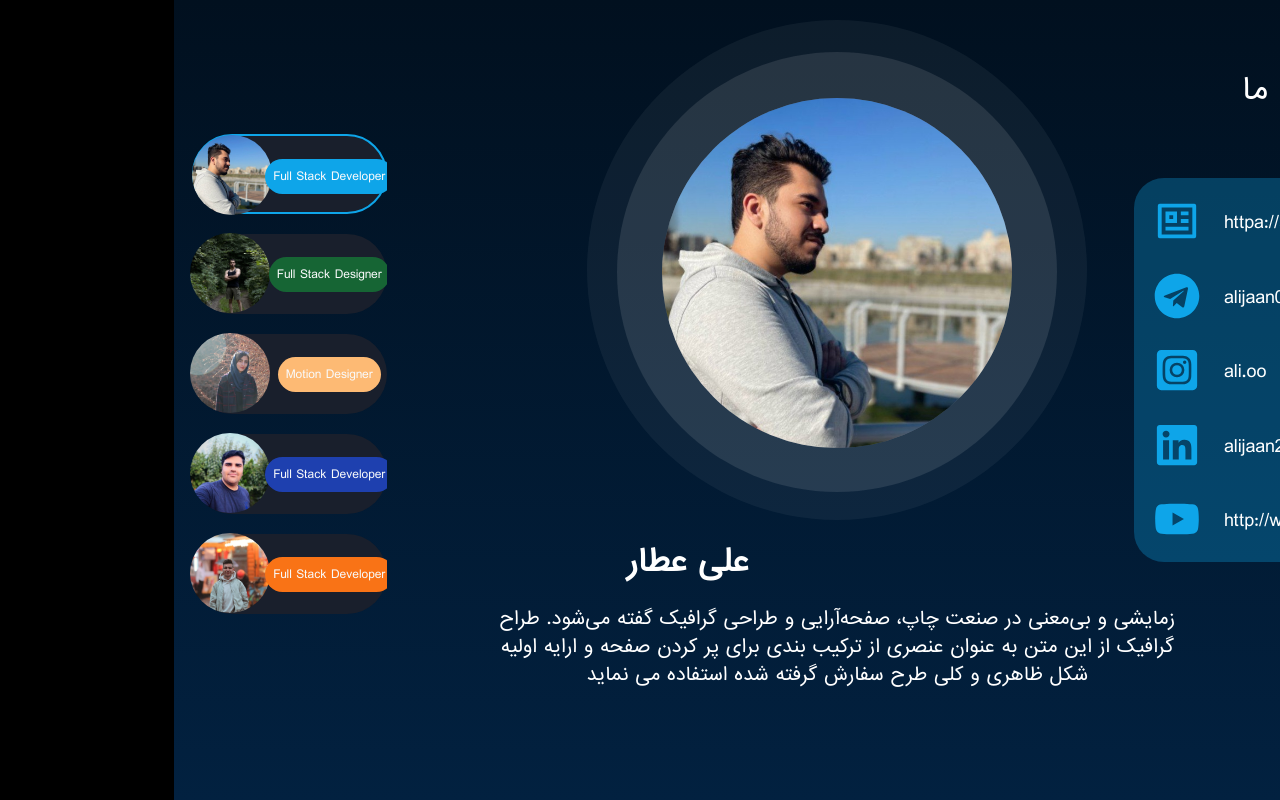
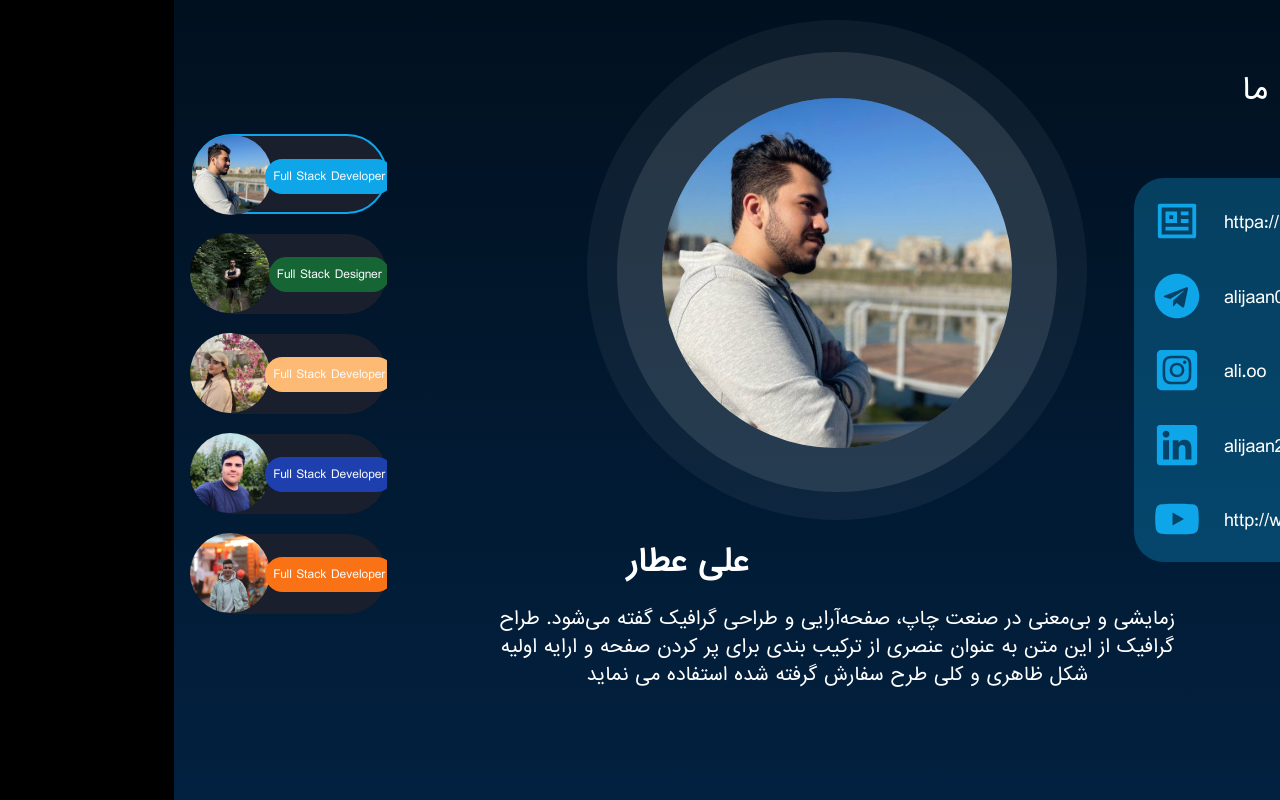
Before and after one commit to PlusPlatformTeam/MoonLine, a React (Create React App) app: page /profile in a window 1280 px wide. Built offline with nearby package versions, Linux system fonts and the light colour scheme; some icons are missing.

Commit message:
no message

```diff
--- a/src/components/profileCard/data.js
+++ b/src/components/profileCard/data.js
@@ -2,7 +2,7 @@ import pooya from '../../assets/images/pooya.png';
 import ali from '../../assets/images/ali.png';
 import farzad from '../../assets/images/farzad.png';
 import shariar from '../../assets/images/shariar.png';
-import zahra from '../../assets/images/zahra.png';
+import Emineh from '../../assets/images/emineh.JPG';
 import { useTranslation } from 'react-i18next';
 
 function Data() {
@@ -10,7 +10,7 @@ function Data() {
     return [
         {img: ali, title: t('about.ali.name'), desc: t('about.ali.pro'), bgColor: "bg-sky-500", color:"#0EA5E9"},
         {img: shariar, title: t('about.shahriar.name'), desc: t('about.shahriar.pro'), bgColor: "bg-green-800", color:"#166534"},
-        {img: zahra, title: t('about.zahra.name'), desc: t('about.zahra.pro'), bgColor: "bg-orange-300", color:"#FDBA74"},
+        {img: Emineh, title: t('about.Emineh.name'), desc: t('about.Emineh.pro'), bgColor: "bg-orange-300", color:"#FDBA74"},
         {img: farzad, title: t('about.farzad.name'), desc: t('about.farzad.pro'), bgColor: "bg-blue-800", color:"#1E40AF"},
         {img: pooya, title: t('about.pooya.name'), desc: t('about.pooya.pro'), bgColor: "bg-orange-500", color:"#F97316"},
 
--- a/src/i18n/locales/en/translations.json
+++ b/src/i18n/locales/en/translations.json
@@ -69,9 +69,9 @@
             "pro":"Full Stack Developer",
             "info": "Lorem ipsum dolor sit amet, consectetur adipisicing elit. Amet, quam! Officia assumenda est animi vero expedita voluptate explicabo. Deserunt esse unde dolores, perferendis assumenda sint ullam"
         },
-        "zahra":{
-            "name":"Zahra Karimi",
-            "pro":"Motion Designer",
+        "Emineh":{
+            "name":"Emineh Taji",
+            "pro":"Full Stack Developer",
             "info": "Lorem ipsum dolor sit amet, consectetur adipisicing elit. Amet, quam! Officia assumenda est animi vero expedita voluptate explicabo. Deserunt esse unde dolores, perferendis assumenda sint ullam"
         }
     },
--- a/src/i18n/locales/fa/translations.json
+++ b/src/i18n/locales/fa/translations.json
@@ -66,9 +66,9 @@
             "pro":"Full Stack Developer",
             "info": "زمایشی و بی‌معنی در صنعت چاپ، صفحه‌آرایی و طراحی گرافیک گفته می‌شود. طراح گرافیک از این متن به عنوان عنصری از ترکیب بندی برای پر کردن صفحه و ارایه اولیه شکل ظاهری و کلی طرح سفارش گرفته شده استفاده می نماید"
         },
-        "zahra":{
-            "name":"زهرا کریمی",
-            "pro":"Motion Designer",
+        "Emineh":{
+            "name":"امینه تاجی",
+            "pro":"Full Stack Developer",
             "info": "زمایشی و بی‌معنی در صنعت چاپ، صفحه‌آرایی و طراحی گرافیک گفته می‌شود. طراح گرافیک از این متن به عنوان عنصری از ترکیب بندی برای پر کردن صفحه و ارایه اولیه شکل ظاهری و کلی طرح سفارش گرفته شده استفاده می نماید"
         }
     },
--- a/src/sections/about/data.js
+++ b/src/sections/about/data.js
@@ -2,7 +2,7 @@ import pooya from '../../assets/images/pooya.png';
 import ali from '../../assets/images/ali.png';
 import farzad from '../../assets/images/farzad.png';
 import shariar from '../../assets/images/shariar.png';
-import zahra from '../../assets/images/zahra.png';
+import Emineh from '../../assets/images/emineh.JPG';
 import { useTranslation } from 'react-i18next';
 
 function Data() {
@@ -10,7 +10,7 @@ function Data() {
     return [
         {img: ali, title: t('about.ali.name'), desc: t('about.ali.pro'), bgColor: "bg-sky-500"},
         {img: shariar, title: t('about.shahriar.name'), desc: t('about.shahriar.pro'), bgColor: "bg-green-800"},
-        {img: zahra, title: t('about.zahra.name'), desc: t('about.zahra.pro'), bgColor: "bg-orange-300"},
+        {img: Emineh, title: t('about.Emineh.name'), desc: t('about.Emineh.pro'), bgColor: "bg-orange-300"},
         {img: farzad, title: t('about.farzad.name'), desc: t('about.farzad.pro'), bgColor: "bg-blue-800"},
         {img: pooya, title: t('about.pooya.name'), desc: t('about.pooya.pro'), bgColor: "bg-orange-500"},
     ];
--- a/src/sections/profile/data.js
+++ b/src/sections/profile/data.js
@@ -2,7 +2,7 @@ import pooya from "../../assets/images/pooya.png";
 import ali from "../../assets/images/ali.png";
 import farzad from "../../assets/images/farzad.png";
 import shariar from "../../assets/images/shariar.png";
-import zahra from "../../assets/images/zahra.png";
+import Emineh from "../../assets/images/emineh.JPG";
 import { useTranslation } from "react-i18next";
 
 function Data() {
@@ -35,9 +35,9 @@ function Data() {
       job: t("about.shahriar.pro"),
     },
     {
-      img: zahra,
-      title: t("about.zahra.name"),
-      desc: t("about.zahra.info"),
+      img: Emineh,
+      title: t("about.Emineh.name"),
+      desc: t("about.Emineh.info"),
       bgColor: "rgba(253, 186, 116, 0.3)",
       color: "#FDBA74",
       link: "httpa://ali.com",
@@ -45,7 +45,7 @@ function Data() {
       telegram: "alijaan0",
       linkedin: "alijaan22",
       youtube: "ali.com",
-      job: t("about.zahra.pro"),
+      job: t("about.Emineh.pro"),
     },
     {
       img: farzad,
```
Also changed, not shown: src/assets/images/emineh.JPG (added).
